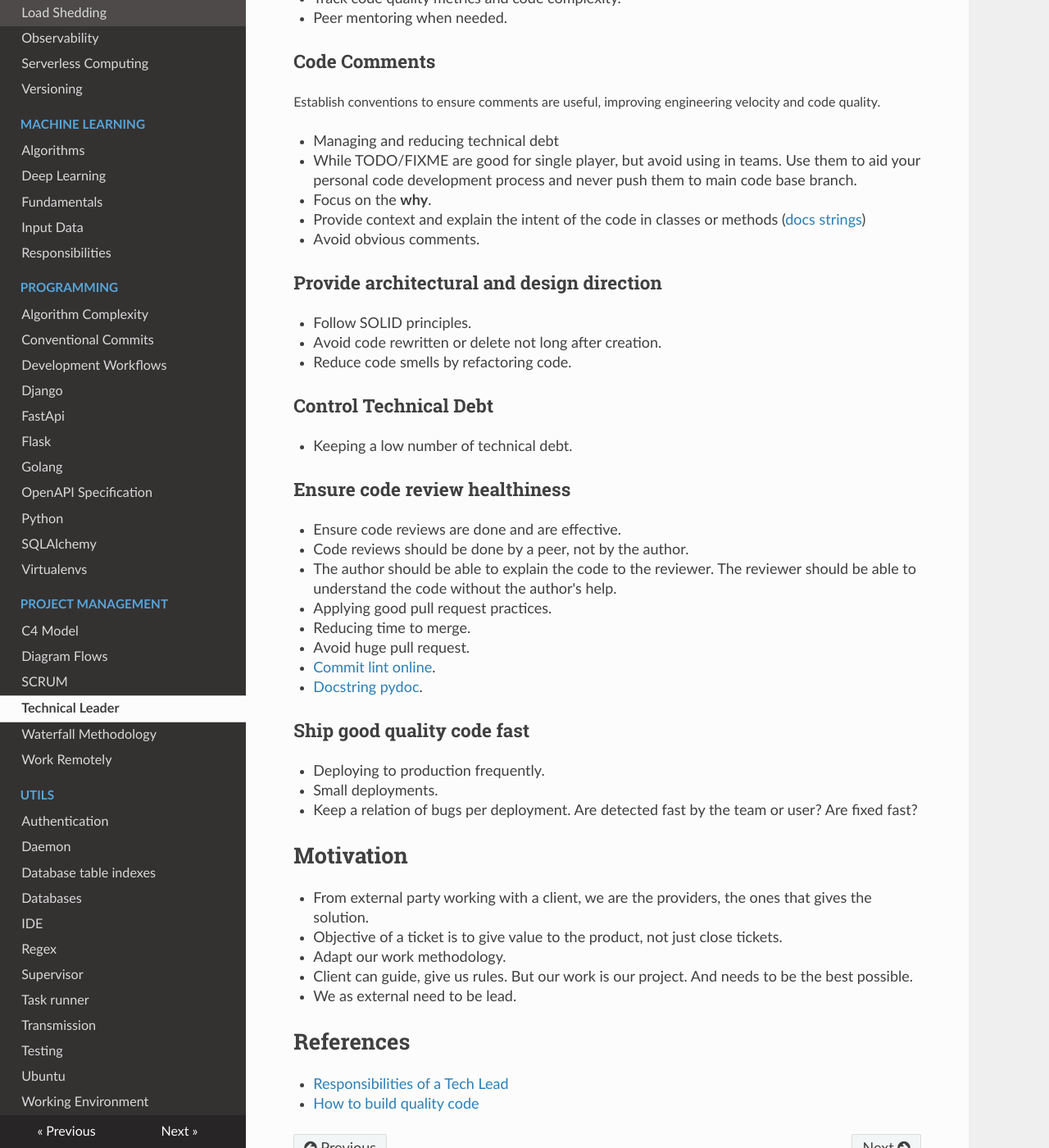
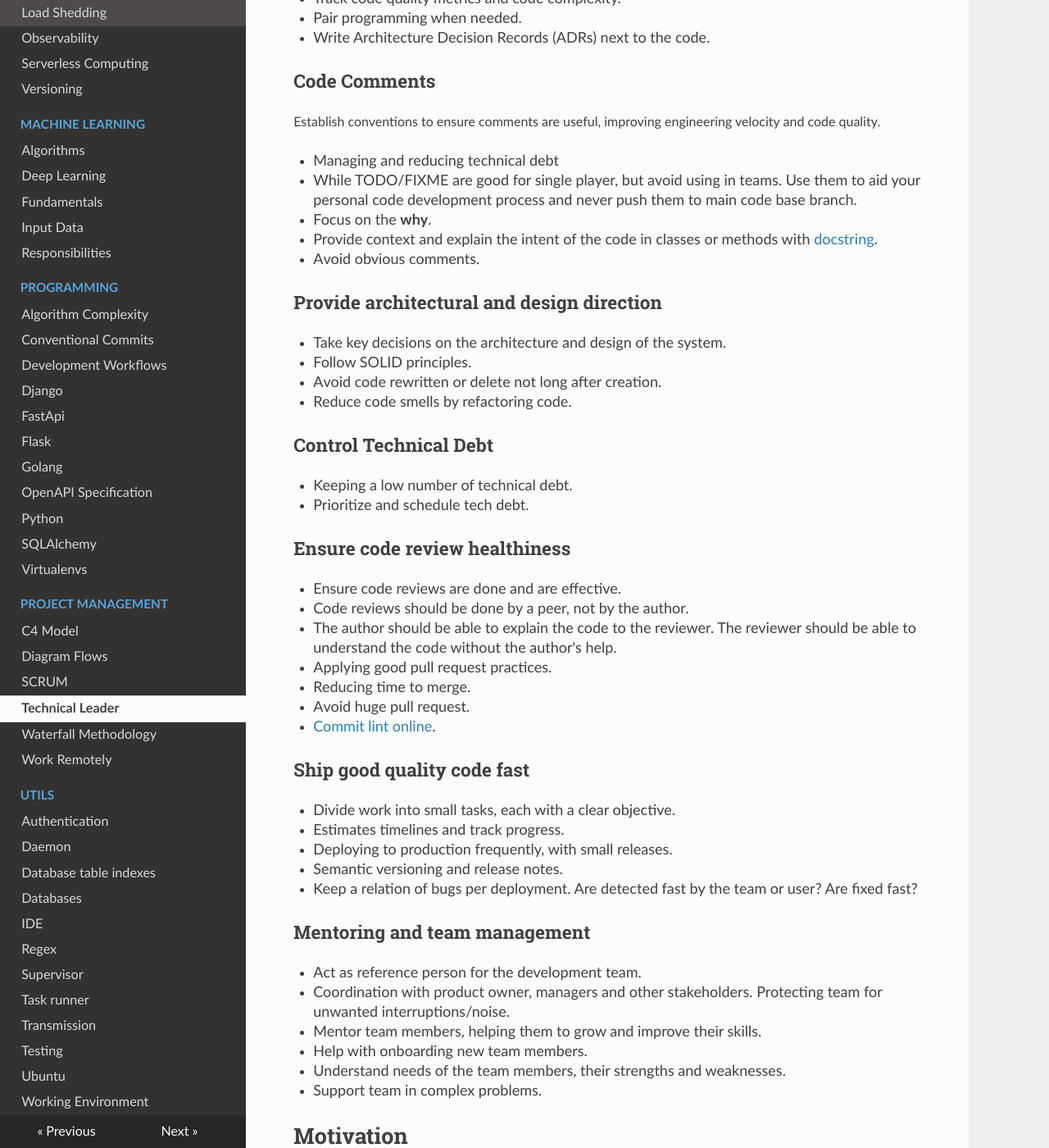
Before and after one commit to McLargo/mkdown-docs, an MkDocs documentation site: the page built from docs/project-management/tech-lead.md, in a window 1280 px wide and 1400 px high, scrolled down 1349 px. Shown: the whole window at 82% size. Built offline with MkDocs 1.6.1, drawn with Linux system fonts in a browser that asks for light colours; nearby versions of some CDN libraries; some of the changed text lies outside the part shown.

Commit message:
feat(wiki): Tech lead improvements

```diff
--- a/docs/project-management/tech-lead.md
+++ b/docs/project-management/tech-lead.md
@@ -9,9 +9,9 @@ Mentoring and guide them.
 
 Some actions that a tech lead can do are:
 
-- Keep in touch with popular tech conferences and events
+- Keep in touch with popular tech conferences and events.
 - Read tech blogs daily [cult.honeypot](https://cult.honeypot.io/),
-  [Quastor](https://www.quastor.org/)
+  [Quastor](https://www.quastor.org/).
 - Attend meet-ups and also maintain constant communication with other Tech Leads
   around you.
 
@@ -46,7 +46,8 @@ allowing to deliver new features faster.
 - Have a definition of DONE. A checklist of things that need to be done before a
   ticket is considered done.
 - Track code quality metrics and code complexity.
-- Peer mentoring when needed.
+- Pair programming when needed.
+- Write Architecture Decision Records (ADRs) next to the code.
 
 ### Code Comments
 
@@ -58,12 +59,13 @@ velocity and code quality.
   them to aid your personal code development process and never push them to main
   code base branch.
 - Focus on the **why**.
-- Provide context and explain the intent of the code in classes or methods
-  ([docs strings](https://sphinxcontrib-napoleon.readthedocs.io/en/latest/example_google.html))
+- Provide context and explain the intent of the code in classes or methods with
+  [docstring](https://www.datacamp.com/tutorial/docstrings-python).
 - Avoid obvious comments.
 
 ### Provide architectural and design direction
 
+- Take key decisions on the architecture and design of the system.
 - Follow SOLID principles.
 - Avoid code rewritten or delete not long after creation.
 - Reduce code smells by refactoring code.
@@ -71,6 +73,7 @@ velocity and code quality.
 ### Control Technical Debt
 
 - Keeping a low number of technical debt.
+- Prioritize and schedule tech debt.
 
 ### Ensure code review healthiness
 
@@ -82,14 +85,25 @@ velocity and code quality.
 - Reducing time to merge.
 - Avoid huge pull request.
 - [Commit lint online](https://commitlint.io/).
-- [Docstring pydoc](https://www.datacamp.com/tutorial/docstrings-python).
 
 ### Ship good quality code fast
 
-- Deploying to production frequently.
-- Small deployments.
+- Divide work into small tasks, each with a clear objective.
+- Estimates timelines and track progress.
+- Deploying to production frequently, with small releases.
+- Semantic versioning and release notes.
 - Keep a relation of bugs per deployment. Are detected fast by the team or user?
   Are fixed fast?
+
+### Mentoring and team management
+
+- Act as reference person for the development team.
+- Coordination with product owner, managers and other stakeholders. Protecting
+  team for unwanted interruptions/noise.
+- Mentor team members, helping them to grow and improve their skills.
+- Help with onboarding new team members.
+- Understand needs of the team members, their strengths and weaknesses.
+- Support team in complex problems.
 
 ## Motivation
 
```
Also changed, not shown: other parts of docs/project-management/tech-lead.md (+1 -1 lines).
